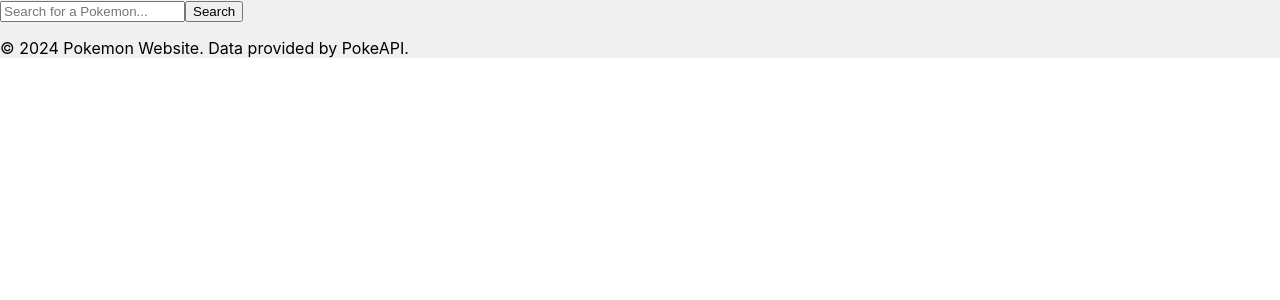
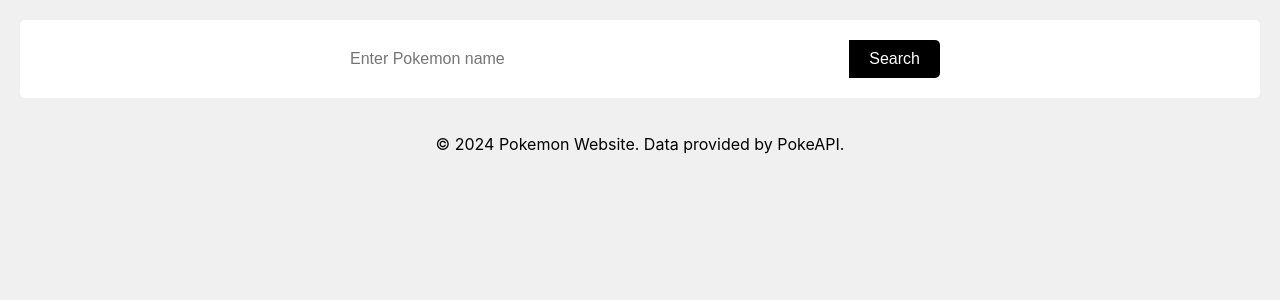
Before and after one commit to FilTatarnik/PokeDex_Reloaded, a React (Create React App) app: page / in a window 1280 px wide. Shown: the top 300 px of the page. Built offline with nearby package versions, Linux system fonts and the light colour scheme; what pokedex-promise-v2 would draw is missing.

Commit message:
MVP done, most of the styling done, i consider it a done project

```diff
--- a/src/App.css
+++ b/src/App.css
@@ -1,14 +1,22 @@
-.App {
-  /* text-align: center; */
+/* App.css */
+html, body, #root {
+  height: 100%;
+  margin: 0;
+  padding: 0;
 }
 
-.App-header {
-  background-color: #282c34;
-  min-height: 100vh;
+.App {
+  min-height: 100%;
   display: flex;
   flex-direction: column;
   align-items: center;
-  justify-content: center;
-  font-size: calc(10px + 2vmin);
-  color: white;
+  padding: 20px;
+  box-sizing: border-box;
 }
+
+.pokemon-info {
+  width: 100%;
+  max-width: 600px;
+}
+
+/* Add any additional global styles here */
--- a/src/App.js
+++ b/src/App.js
@@ -3,6 +3,7 @@ import Pokedex from 'pokedex-promise-v2';
 import SearchBar from './components/SearchBar';
 import PokemonInfo from './components/PokemonInfo';
 import Footer from './components/Footer';
+import './App.css';
 
 const P = new Pokedex();
 
--- a/src/components/PokemonInfo.css
+++ b/src/components/PokemonInfo.css
@@ -75,3 +75,37 @@ li {
   margin-bottom: 5px;
   font-size: 0.9em;
 }
+
+/* SearchBar.css */
+.search-bar-container {
+  width: 100%;
+  padding: 20px 0;
+  display: flex;
+  justify-content: center;
+  align-items: center;
+  margin-bottom: 20px;
+  border-radius: 5px;
+
+}
+
+.search-form {
+  display: flex;
+  width: 100%;
+  max-width: 600px;
+}
+
+.search-input {
+  flex-grow: 1;
+  padding: 10px;
+  font-size: 16px;
+  border: none;
+  border-radius: 5px 0 0 5px;
+}
+
+.search-button {
+  padding: 10px 20px;
+  font-size: 16px;
+  border: none;
+  border-radius: 0 5px 5px 0;
+  cursor: pointer;
+}
--- a/src/components/SearchBar.js
+++ b/src/components/SearchBar.js
@@ -1,6 +1,8 @@
 import React, { useState } from 'react';
+import './PokemonInfo.css';
 
-const SearchBar = ({ onSearch }) => {
+
+const SearchBar = ({ onSearch, theme }) => {
   const [query, setQuery] = useState('');
 
   const handleSubmit = (e) => {
@@ -9,15 +11,21 @@ const SearchBar = ({ onSearch }) => {
   };
 
   return (
-    <form onSubmit={handleSubmit}>
+    <div className="search-bar-container" style={{ backgroundColor: theme.secondary }}>
+      <form onSubmit={handleSubmit} className="search-form">
         <input
           type="text"
           value={query}
           onChange={(e) => setQuery(e.target.value)}
-        placeholder="Search for a Pokemon..."
+          placeholder="Enter Pokemon name"
+          className="search-input"
+          style={{ backgroundColor: theme.textLight, color: theme.textDark }}
         />
-      <button type="submit">Search</button>
+        <button type="submit" className="search-button" style={{ backgroundColor: theme.accent, color: theme.textLight }}>
+          Search
+        </button>
       </form>
+    </div>
   );
 };
 
```
Lines whose indentation alone changed are shown as unchanged.
